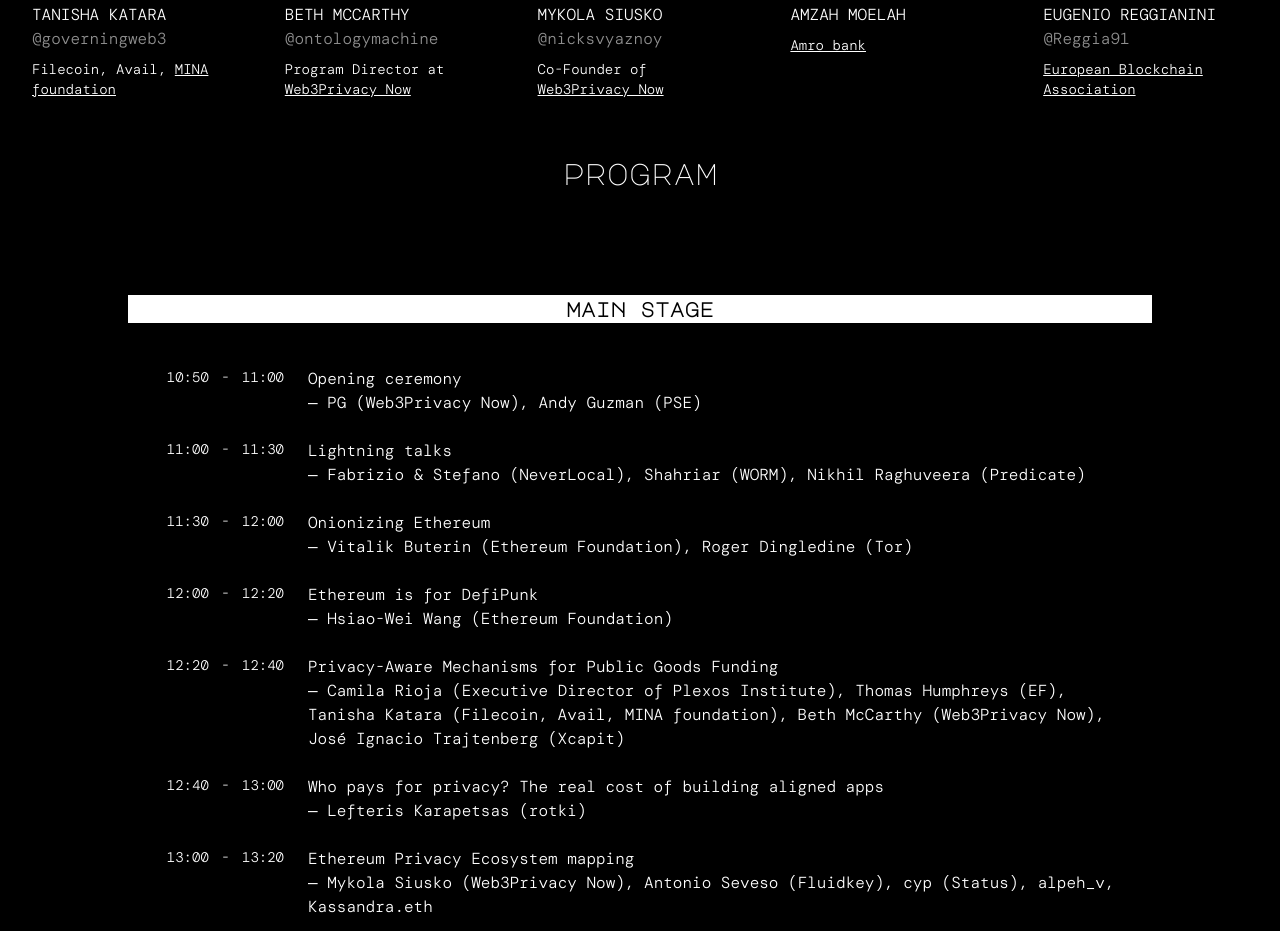
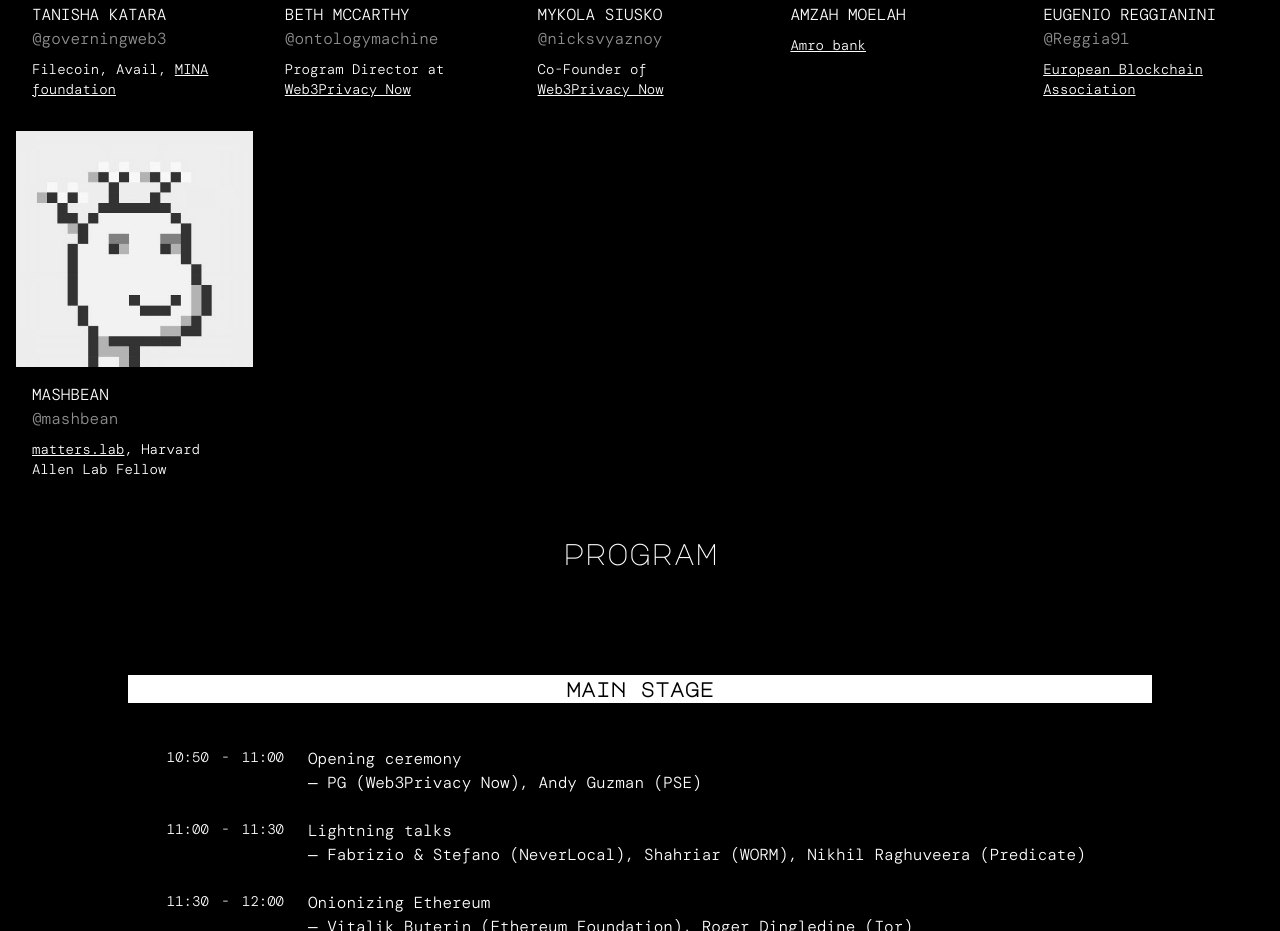
Before and after one commit to web3privacy/eps25, a plain HTML site: page index.html in a window 1280 px wide. Shown: the part 5879-6810 px from the top of the page. Drawn offline with Linux system fonts and the light colour scheme.

Commit message:
Add MASHBEAN to the speaker section in index.html, including his details and a new image to enhance the lineup representation.

```diff
--- a/index.html
+++ b/index.html
@@ -1757,6 +1757,33 @@
                   </div>
                 </div>
               </div>
+              <div
+                class="hover:bg-white hover:text-black person-item border border-white/30"
+              >
+                <div>
+                  <img
+                    src="./img/mashbean.jpg"
+                    alt="speaker"
+                    class="aspect-square object-cover w-full"
+                  />
+                </div>
+                <div class="pb-4 px-4">
+                  <div class="mt-4 speaker-name">MASHBEAN</div>
+                  <div class="text-mild">
+                    <a
+                      href="https://x.com/mashbean"
+                      class="hover:underline"
+                      target="_blank"
+                      >@mashbean</a
+                    >
+                  </div>
+                  <div class="mt-2 text-sm markdown-basic">
+                    <p>
+                      <a href="https://matters-lab.io/">matters.lab</a>, Harvard Allen Lab Fellow
+                    </p>
+                  </div>
+                </div>
+              </div>
           </div>
         </div>
 
```
Also changed, not shown: img/mashbean.jpg (added).
